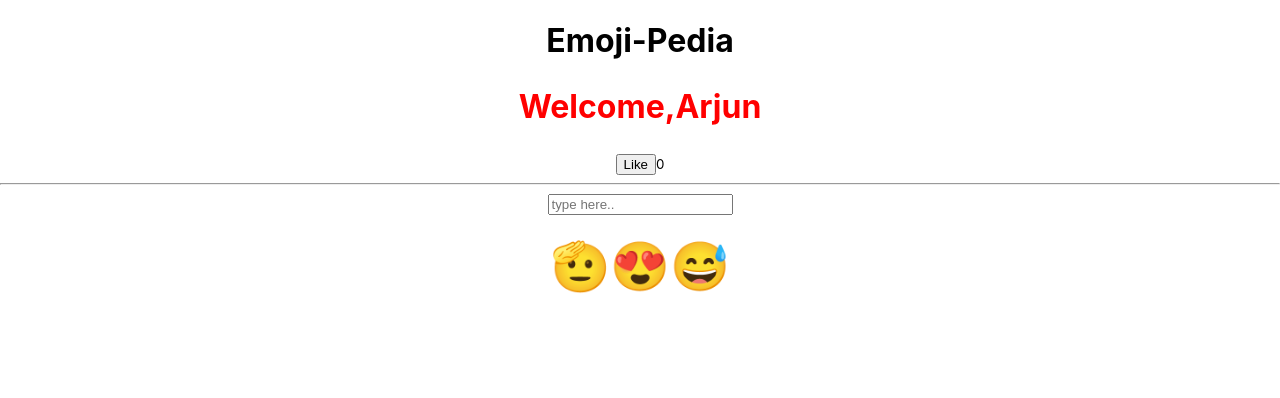
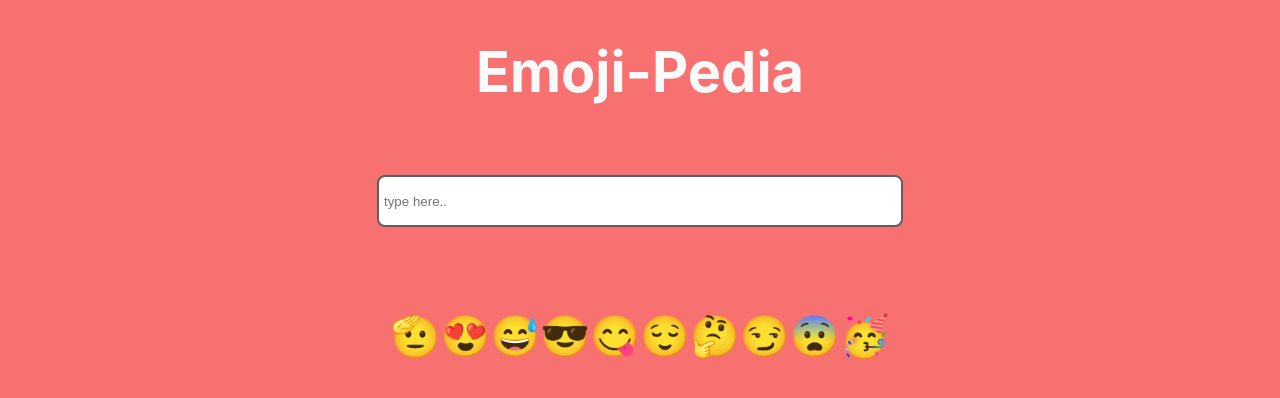
Before and after one commit to Sourabhpande532/emojipedia-mini-project, a React (Create React App) app: page / in a window 1280 px wide. Shown: the top 398 px of the page. Built offline with nearby package versions, Linux system fonts and the light colour scheme.

Commit message:
refactor - everything related stye,docs & update

```diff
--- a/public/index.html
+++ b/public/index.html
@@ -24,7 +24,7 @@
       work correctly both with client-side routing and a non-root public URL.
       Learn how to configure a non-root public URL by running `npm run build`.
     -->
-    <title>React App</title>
+    <title>EmojiPedia mini App</title>
   </head>
   <body>
     <noscript>You need to enable JavaScript to run this app.</noscript>
--- a/src/App.css
+++ b/src/App.css
@@ -1,10 +1,8 @@
 .App {
   text-align: center;
 }
-
-.App-logo {
-  height: 40vmin;
-  pointer-events: none;
+body{
+  background-color: #f87171;
 }
 
 @media (prefers-reduced-motion: no-preference) {
@@ -24,8 +22,18 @@
   color: white;
 }
 
-.App-link {
-  color: #61dafb;
+.input{
+  width: 40%;
+  height: 4.8vh;
+  border-radius: 8px;
+  padding: 0.3rem;
+  border: solid rgb(99, 94, 94) 2px;
+  margin-top: 2rem;
+}
+
+.showMessage{
+  padding: 1.3rem;
+  color:#3b0764;
 }
 
 @keyframes App-logo-spin {
--- a/src/App.js
+++ b/src/App.js
@@ -1,31 +1,30 @@
-import logo from "./logo.svg";
 import "./App.css";
 import { useState } from "react";
-
-let userName = "Arjun ";
-
-// let userDetails = prompt("What your name ?");
-let increment = 0;
 
 let emojiDictionary = {
   "🫡": "salute",
   "😍": "On the Moon",
   "😅": "Rat a smell",
+  "😎": "Handsome",
+  "😋": "Yummy",
+  "😅": "Rat a smell",
+  "😌": "Satisfy",
+  "🤔": "doubt",
+  "😏": "Not Interested",
+  "😨": "Agitated(fearful)",
+  "🥳": "Happy Birthday",
 };
+
+/* confirm befour */
 console.log(emojiDictionary["😍"]);
 console.log(Object.keys(emojiDictionary));
 
-const turnDictionaryIntoArray = Object.keys(emojiDictionary)
+const turnDictionaryIntoArray = Object.keys(emojiDictionary);
 
 function App() {
-  const [count, setCount] = useState(0);
   const [search, setSearch] = useState("");
 
-  const getClickedForLiked = () => {
-    increment += 1;
-    setCount(increment);
-  };
-
+  /* handler section */
   const readUserValue = (event) => {
     let userInputQuerry = event.target.value;
     if (userInputQuerry in emojiDictionary) {
@@ -33,36 +32,31 @@ function App() {
     } else {
       setSearch("Fail to recognize try another time");
     }
-    // let userInputEmoji = emojiDictionary[userInputQuerry];
-    //  if(userInputEmoji === undefined){
-    //   userInputEmoji = "Currently Not Avalable"
-    //  }
-    //  setSearch(userInputEmoji)
   };
 
-  const getInfoOnClick = (emojiItem)=>{
+  const getInfoOnClick = (emojiItem) => {
     let meaning = emojiDictionary[emojiItem];
     setSearch(meaning);
-  }
-
+  };
   return (
     <div className='App'>
-      <h1>Emoji-Pedia</h1>
-      <h2 style={{ fontSize: "2rem", color: "red" }}>Welcome,{userName}</h2>
-      <button onClick={getClickedForLiked}>Like</button>
-      <small>{count}</small>
-      <hr></hr>
-      <input type='text' placeholder='type here..' onChange={readUserValue} />
-      <h1>{search}</h1>
-      {turnDictionaryIntoArray.map((item,index)=>{
-        return(
+      <h1 style={{fontSize:"3.5rem",color:"#fafafa"}}>Emoji-Pedia</h1>
+      <input
+        type='text'
+        className='input'
+        placeholder='type here..'
+        onChange={readUserValue}
+      />
+      <h1 className="showMessage">{search}</h1>
+      {turnDictionaryIntoArray.map((item, index) => {
+        return (
           <span
-          style={{fontSize:"3rem"}}
-          onClick={()=>getInfoOnClick(item)}
-          >
-          {item}</span>
-        )
-  })}
+            style={{ fontSize: "2.5rem", cursor: "pointer" }}
+            onClick={() => getInfoOnClick(item)}>
+            {item}
+          </span>
+        );
+      })}
     </div>
   );
 }
```
Also changed, not shown: images/emoji.png (added), 1 other file (tests, documents, lock files or other folders).
